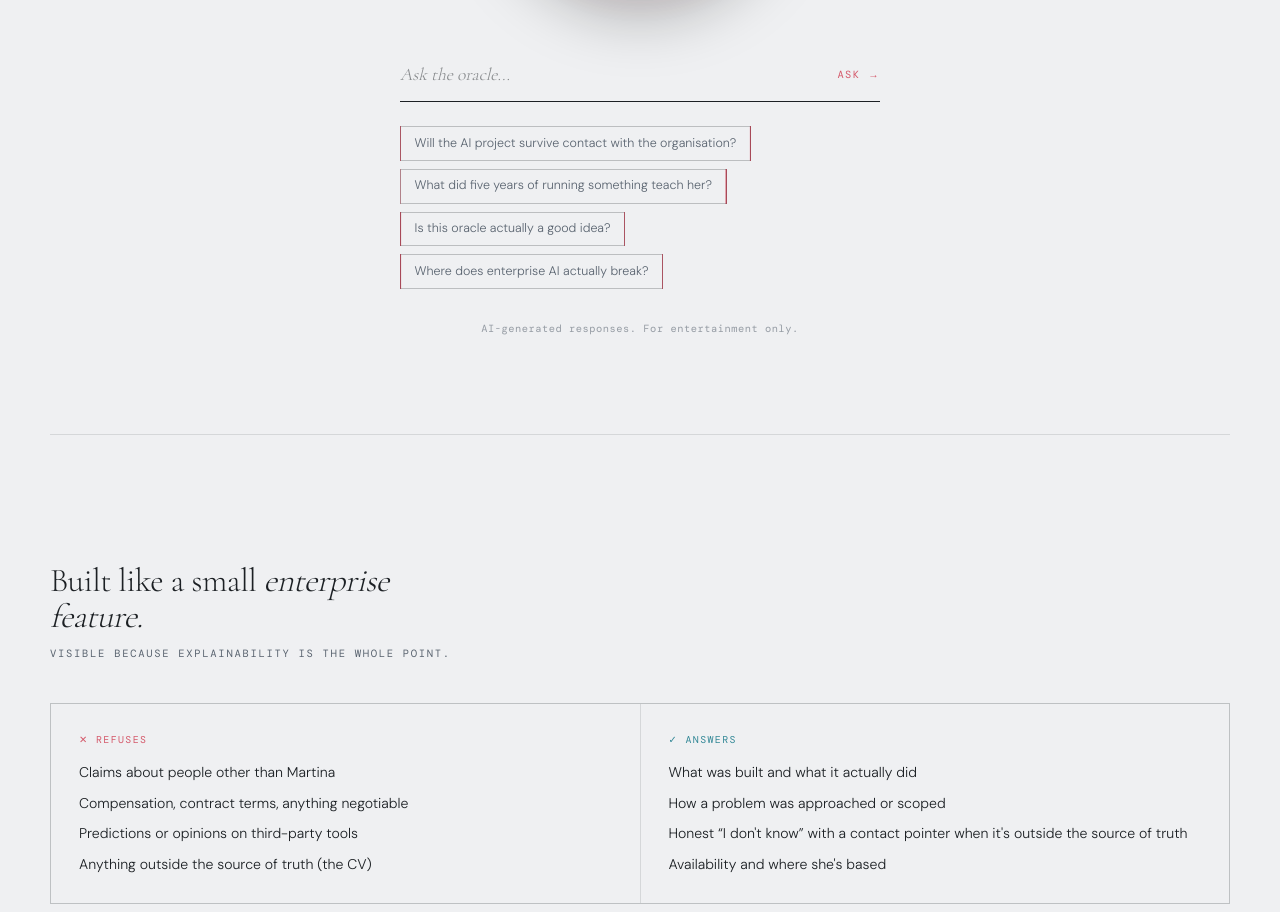
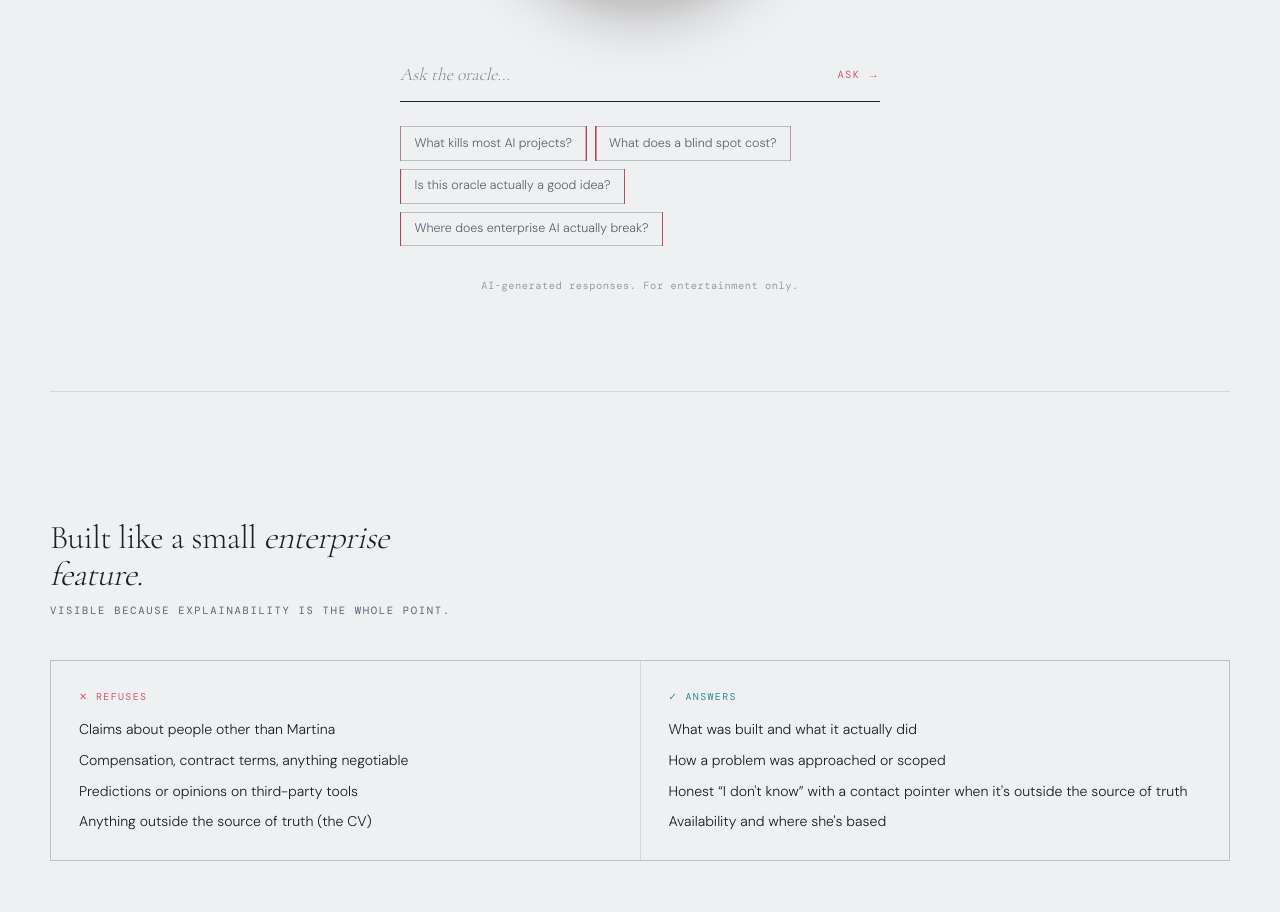
Before and after one commit to fde-shipit/martina-portfolio, a Next.js app: page /oracle in a window 1280 px wide. Shown: the part 850-1762 px from the top of the page. Built offline with nearby package versions, Linux system fonts and the light colour scheme.

Commit message:
fix: sync suggestion chips with staticAnswers keys

```diff
--- a/components/Ball.tsx
+++ b/components/Ball.tsx
@@ -5,8 +5,8 @@ import { useState, useRef } from 'react'
 type BallState = 'idle' | 'shaking' | 'revealing' | 'lit' | 'hired'
 
 const suggestions = [
-  "Will the AI project survive contact with the organisation?",
-  "What did five years of running something teach her?",
+  "What kills most AI projects?",
+  "What does a blind spot cost?",
   "Is this oracle actually a good idea?",
   "Where does enterprise AI actually break?",
 ]
```
